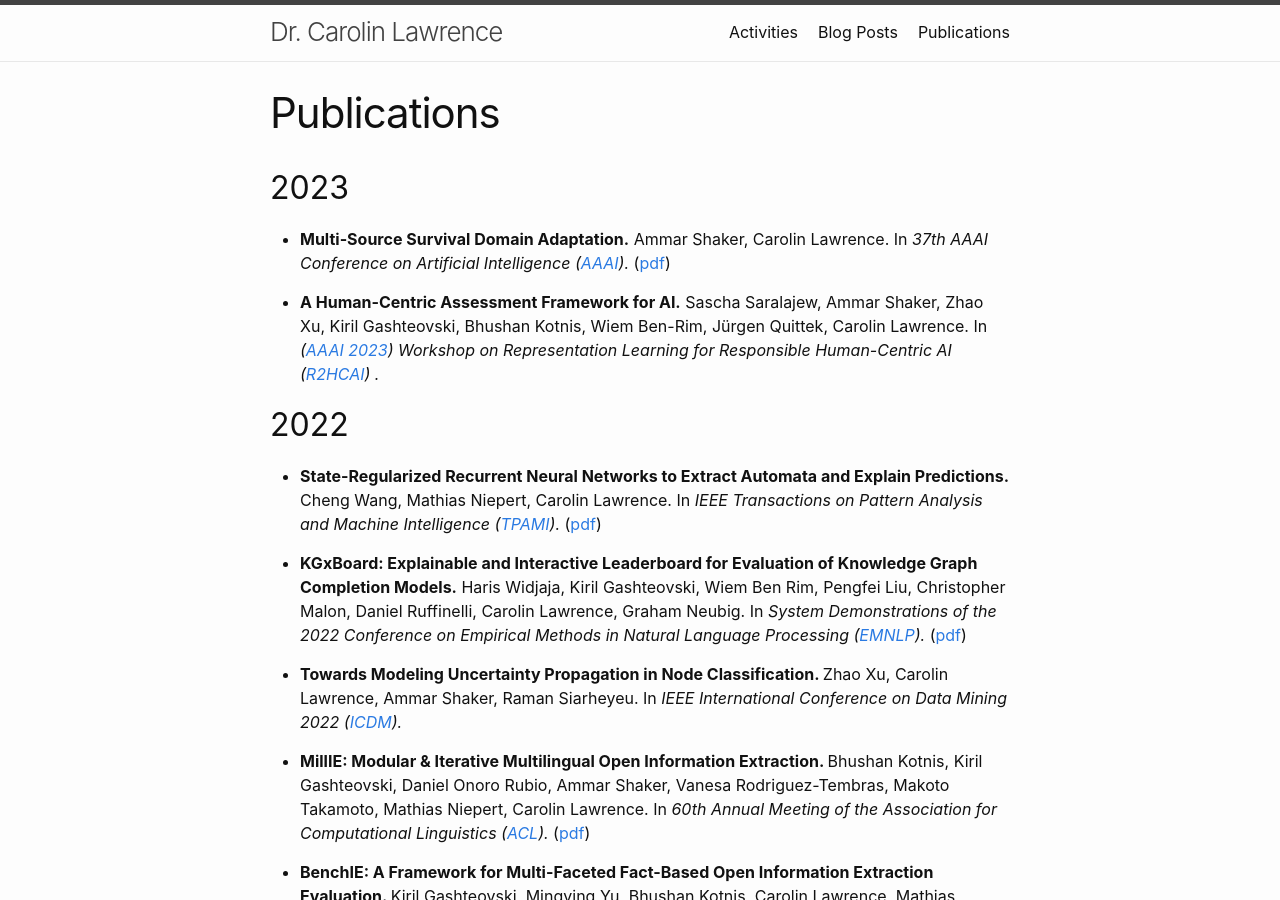
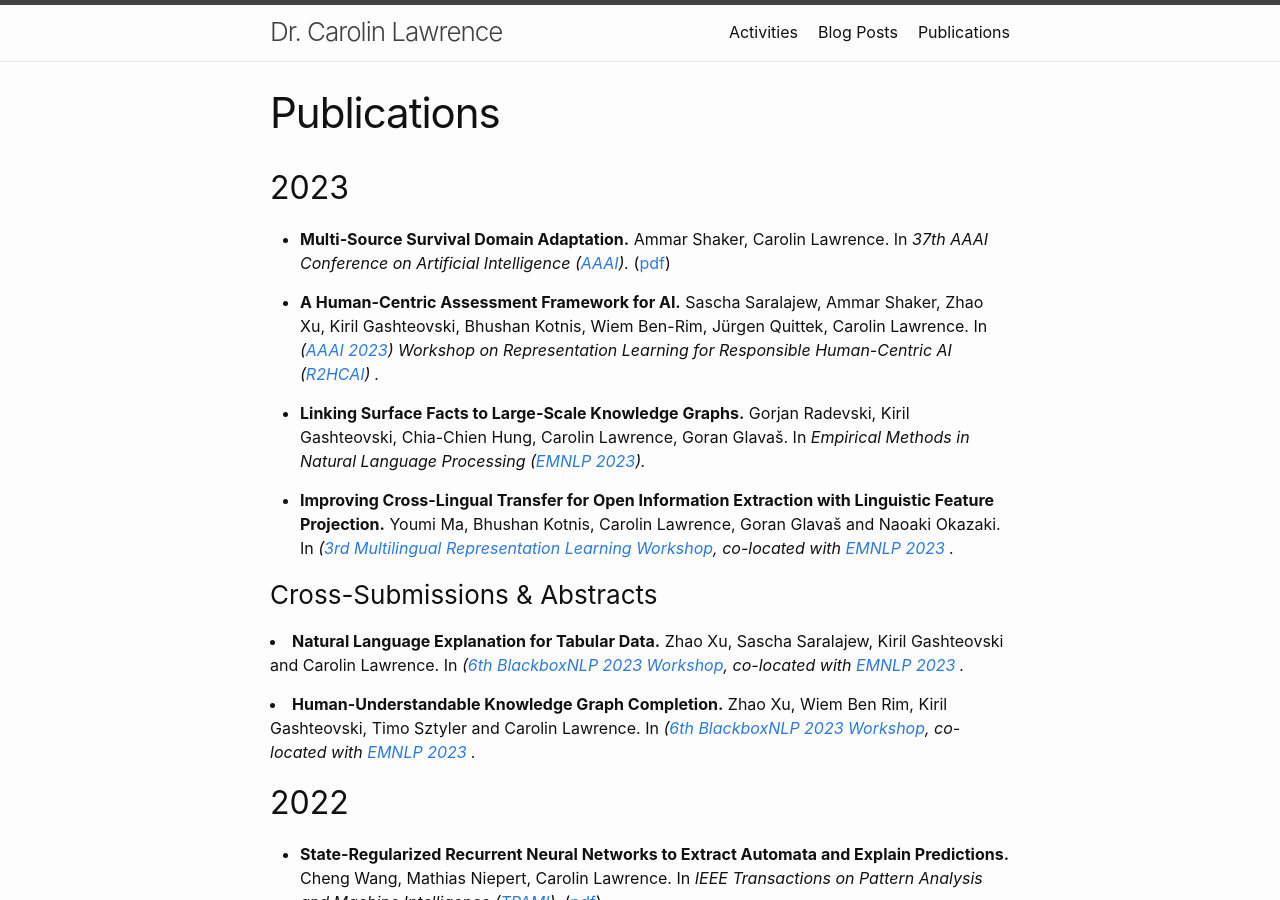
Before and after one commit to carolinlawrence/carolinlawrence.github.io, a Jekyll site: the page built from publications.markdown, in a window 1280 px wide and 900 px high. Built offline with Jekyll 4.4.1, drawn with Linux system fonts in a browser that asks for light colours.

Commit message:
Update publications.markdown

```diff
--- a/publications.markdown
+++ b/publications.markdown
@@ -8,7 +8,13 @@ layout: page
 <ul>
     <p><li><b>Multi-Source Survival Domain Adaptation.</b> Ammar Shaker, Carolin Lawrence. In <i>37th AAAI Conference on Artificial Intelligence (<a href="https://aaai.org/Conferences/AAAI-23/">AAAI</a>).</i> (<a href="https://arxiv.org/abs/2212.00424">pdf</a>)</li></p>
     <p><li><b>A Human-Centric Assessment Framework for AI.</b> Sascha Saralajew, Ammar Shaker, Zhao Xu, Kiril Gashteovski, Bhushan Kotnis, Wiem Ben-Rim, Jürgen Quittek, Carolin Lawrence. In <i>(<a href="https://aaai.org/Conferences/AAAI-23/">AAAI 2023</a>) Workshop on Representation Learning for Responsible Human-Centric AI (<a href="https://r2hcai.github.io/AAAI-23/index.html">R2HCAI</a>) .</i> </li></p>
+    <p><li><b>Linking Surface Facts to Large-Scale Knowledge Graphs.</b> Gorjan Radevski, Kiril Gashteovski, Chia-Chien Hung, Carolin Lawrence, Goran Glavaš. In <i>  Empirical Methods in Natural Language Processing (<a href="https://2023.emnlp.org/">EMNLP 2023</a>).</i> </li></p>
+    <p><li><b> Improving Cross-Lingual Transfer for Open Information Extraction with Linguistic Feature Projection.</b> Youmi Ma, Bhushan Kotnis, Carolin Lawrence, Goran Glavaš and Naoaki Okazaki. In <i>(<a href="https://sigtyp.github.io/ws2023-mrl.html">3rd Multilingual Representation Learning Workshop</a>, co-located with <a href="https://2023.emnlp.org/">EMNLP 2023</a> .</i> </li></p>
 </ul>
+
+### Cross-Submissions & Abstracts
+ <p><li><b>Natural Language Explanation for Tabular Data.</b> Zhao Xu, Sascha Saralajew, Kiril Gashteovski and Carolin Lawrence. In <i>(<a href="https://blackboxnlp.github.io/">6th BlackboxNLP 2023 Workshop</a>, co-located with <a href="https://2023.emnlp.org/">EMNLP 2023</a> .</i> </li></p>
+  <p><li><b>Human-Understandable Knowledge Graph Completion.</b> Zhao Xu, Wiem Ben Rim, Kiril Gashteovski, Timo Sztyler and Carolin Lawrence. In <i>(<a href="https://blackboxnlp.github.io/">6th BlackboxNLP 2023 Workshop</a>, co-located with <a href="https://2023.emnlp.org/">EMNLP 2023</a> .</i> </li></p>
 
 ## 2022
 <ul>
```
